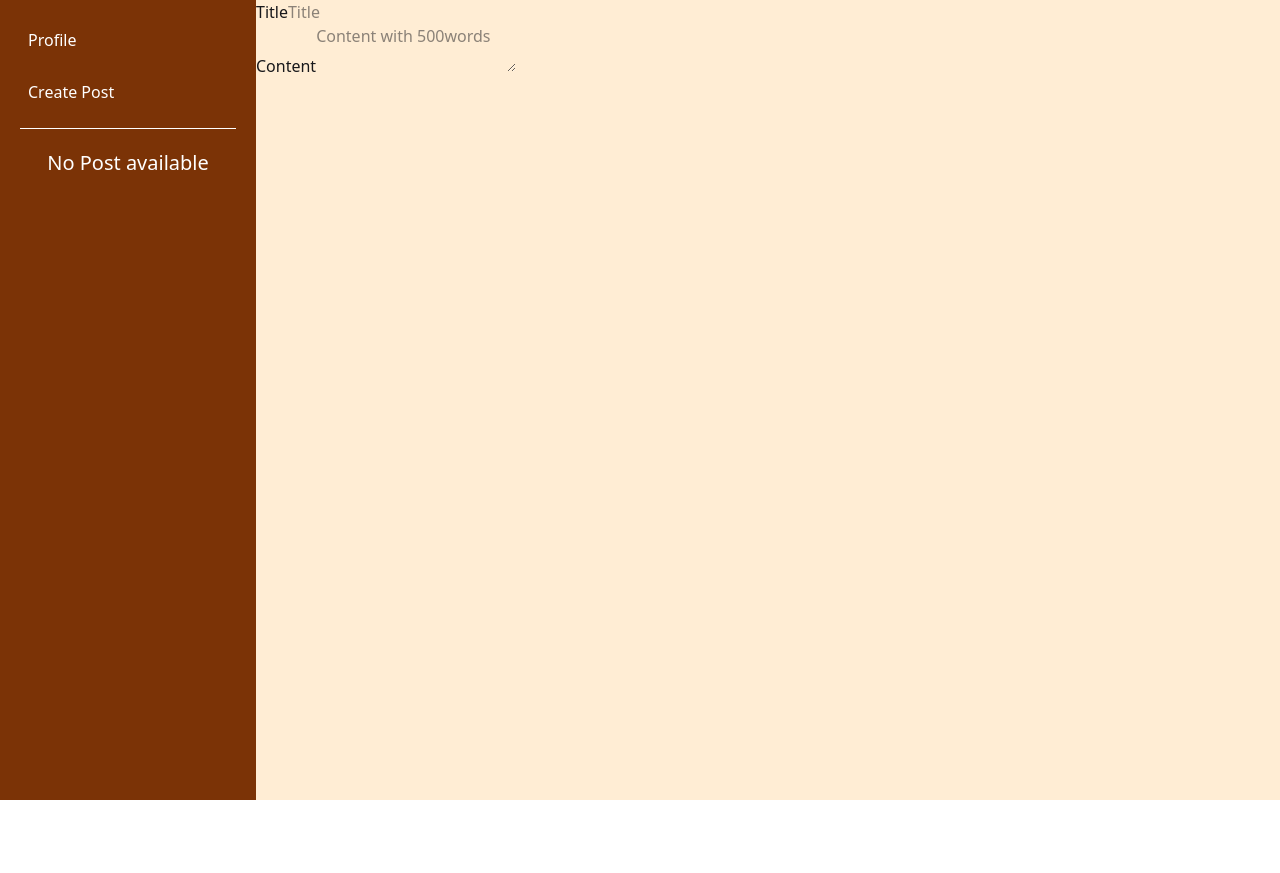
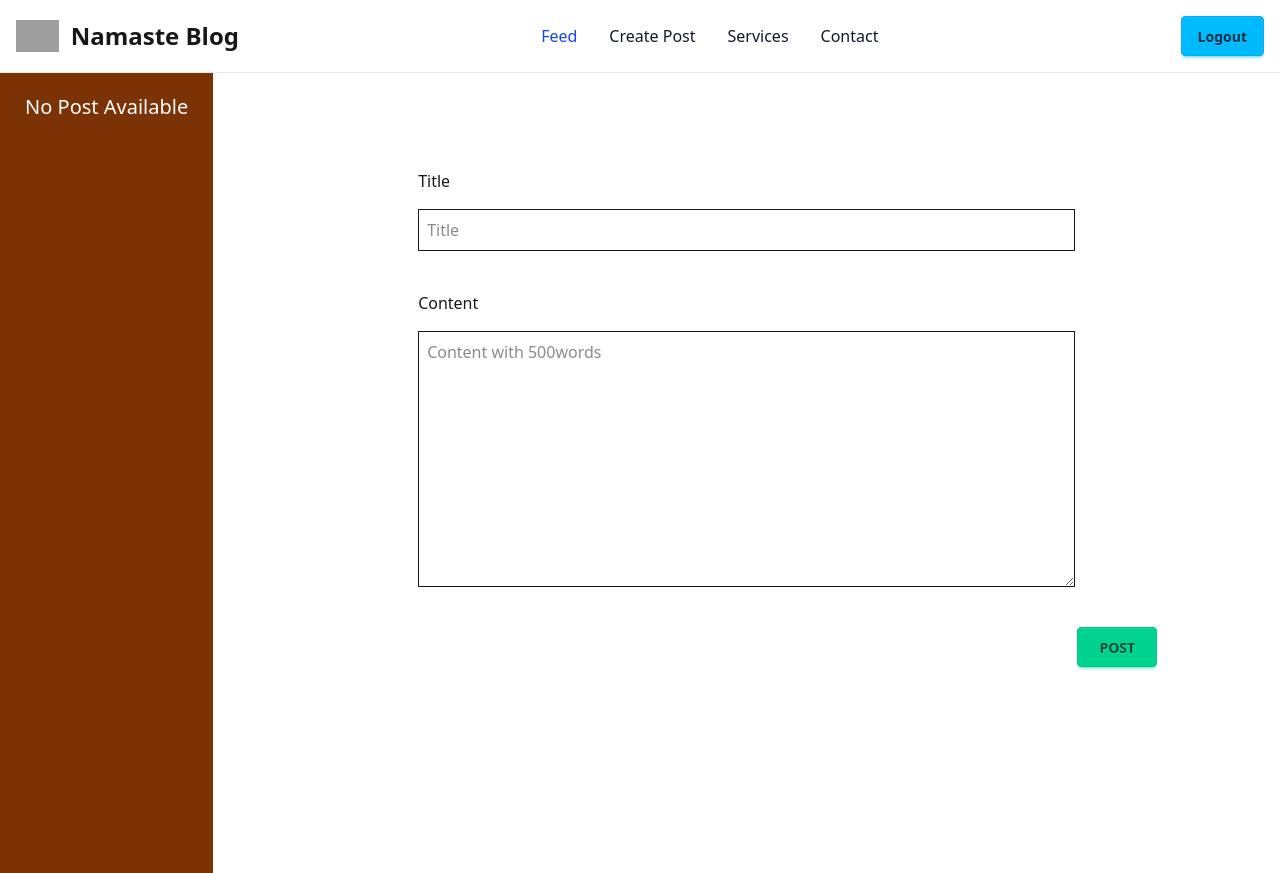
Before and after one commit to Shivavigneshkannan-k/MediumCloneUI, a React (Vite) app: page /post in a window 1280 px wide. Before the commit the page ends 800 px from the top, so only its background shows below. Built offline with nearby package versions, Linux system fonts and the light colour scheme; grey boxes are pictures that could not be loaded.

Commit message:
feat: login,feed page,create post

```diff
--- a/src/App.jsx
+++ b/src/App.jsx
@@ -7,15 +7,15 @@ const App=()=> {
 
   return (
     <div>
-      {/* <BrowserRouter>
+      <BrowserRouter>
         <Routes>
           <Route path="/" element={<Layout/>} >
             <Route index element={<Login/>}/>
             <Route  path="/feed" element={<Feed/>}/>
+            <Route  path="/post" element={<Profile />}/>
           </Route>
         </Routes>
-      </BrowserRouter> */}
-      <Profile/>
+      </BrowserRouter>
     </div>
   )
 }
--- a/src/Components/EditProfile.jsx
+++ b/src/Components/EditProfile.jsx
@@ -1,16 +1,21 @@
 import React from "react";
 
 const EditProfile = () => {
-  return <div>
-    <div>
-        <label>
-        <span>Title</span>
-        <input type="text" placeholder="Title"/>
-        </label>
-        <div>
+  return <div className="w-full ">
+    <div className="mt-20 p-4 flex flex-col gap-10 ">
 
-        <span>Content</span>
-        <textarea placeholder="Content with 500words"></textarea>
+        <div className="flex flex-col ">
+          <p className="text-md w-[80%] mx-auto mb-4">Title</p>
+          <input type="text" className="border w-[80%] px-2 py-2 mx-auto" placeholder="Title"/>
+        </div>
+
+        <div className="flex flex-col ">
+          <p className="text-md w-[80%] mx-auto mb-4">Content</p>
+          <textarea placeholder="Content with 500words" className="mx-auto border w-[80%] px-2 py-2 h-64"></textarea>
+        </div>
+        <div className="flex justify-end" >
+        <button className="btn btn-success w-20  ">POST</button>
+
         </div>
     </div>
   </div>;
--- a/src/Components/Feed.jsx
+++ b/src/Components/Feed.jsx
@@ -1,4 +1,4 @@
-
+import PostCard from "./PostCard"
 const Feed = () => {
   return (
     <div className="flex justify-center p-4 h-dvh">
--- a/src/Components/Navbar.jsx
+++ b/src/Components/Navbar.jsx
@@ -1,3 +1,4 @@
+import { Link } from "react-router-dom";
 
 
 const Navbar = () => {
@@ -44,19 +45,19 @@ const Navbar = () => {
           id='navbar-sticky'>
           <ul className='flex flex-col p-4 md:p-0 mt-4 font-medium border border-gray-100 rounded-lg bg-gray-50 md:space-x-8 rtl:space-x-reverse md:flex-row md:mt-0 md:border-0 md:bg-white dark:bg-gray-800 md:dark:bg-gray-900 dark:border-gray-700'>
             <li>
-              <a
-                href='#'
+              <Link
+                to='/feed'
                 className='block py-2 px-3 text-white bg-blue-700 rounded-sm md:bg-transparent md:text-blue-700 md:p-0 md:dark:text-blue-500'
                 aria-current='page'>
-                Home
-              </a>
+                Feed
+              </Link>
             </li>
             <li>
-              <a
-                href='#'
+              <Link
+                to='/post'
                 className='block py-2 px-3 text-gray-900 rounded-sm hover:bg-gray-100 md:hover:bg-transparent md:hover:text-blue-700 md:p-0 md:dark:hover:text-blue-500 dark:text-white dark:hover:bg-gray-700 dark:hover:text-white md:dark:hover:bg-transparent dark:border-gray-700'>
-                About
-              </a>
+                Create Post
+              </Link>
             </li>
             <li>
               <a
--- /dev/null
+++ b/src/Components/PostCard.jsx
@@ -0,0 +1,29 @@
+import React from "react";
+
+const PostCard = () => {
+  return (
+    <div>
+      <div className='card text-black w-96 rounded-xl bg-orange-200'>
+        <div className='card-body'>
+            <h2 className='card-title'>Card title!</h2>
+
+
+          <p>
+            A card component has a figure, a body part, and inside body there
+            are title and actions parts
+          </p>
+          <div className='card-actions justify-between mt-2'>
+            <button className="btn btn-neutral w-14 h-8">Delete</button>
+
+            <div className="flex justify-between gap-4">
+            <button className='btn btn-success w-14 h-8'>Like</button>
+            <button className='btn btn-error w-14 h-8'>Dislike</button>
+            </div>
+          </div>
+        </div>
+      </div>
+    </div>
+  );
+};
+
+export default PostCard;
--- a/src/Components/Profile.jsx
+++ b/src/Components/Profile.jsx
@@ -3,9 +3,11 @@ import Sidebar from "./Sidebar";
 
 const Profile = () => {
   return (
-    <div className='bg-orange-100 h-dvh flex'>
-      <Sidebar />
-      <div>
+    <div className='h-dvh grid grid-cols-12'>
+      <div className="grid col-start-1 col-end-3">
+        <Sidebar />
+      </div>
+      <div className="grid col-start-4 col-end-12">
         <EditProfile />
       </div>
     </div>
--- a/src/Components/Sidebar.jsx
+++ b/src/Components/Sidebar.jsx
@@ -1,17 +1,11 @@
+
 import React from "react";
 
 const Sidebar = () => {
   return (
-    <div className="w-[20%] bg-amber-900 text-white h-dvh" >
-      <div className="p-5 ">
-        <div className="mb-4">
-        <p className="hover:bg-amber-100 hover:text-black p-2 w-[100%] mb-3">Profile</p>
-        <p className="hover:bg-amber-100 hover:text-black p-2 w-[100%]">Create Post</p>
-        </div>
-        <hr/>
-      </div>
+    <div className=" bg-amber-900 text-white h-dvh" >
       <div>
-        <p className="text-center text-xl">No Post available</p>
+        <p className="text-center text-xl my-5">No Post Available</p>
       </div>
     </div>
   );
```
